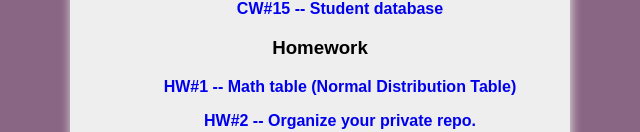
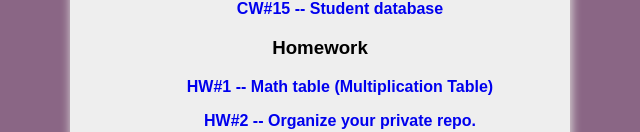
Before and after one commit to kevserbusrayildirim/AdvancedProgramming, a plain HTML site: page index.html in a window 1280 px wide. Shown: the part 668-800 px from the top of the page, without its empty margins (320-960 px from the left). Drawn offline with Linux system fonts and the light colour scheme; a web font is replaced by a local one.

Commit message:
Update index.html

```diff
--- a/index.html
+++ b/index.html
@@ -74,7 +74,7 @@
 
     <h3 id="homework">Homework</h3>
     <ul>
-      <li><a href="https://kevserbusrayildirim.github.io/AdvancedProgramming/HomeWork1_AdvancedProgramming/NormalDistributionsTable.html">HW#1 -- Math table (Normal Distribution Table)</a></li>
+      <li><a href="https://kevserbusrayildirim.github.io/AdvancedProgramming/multiplication table/multiplicationTable.html">HW#1 -- Math table (Multiplication Table)</a></li>
       <li><a href="https://kevserbusrayildirim.github.io/AdvancedProgramming">HW#2 -- Organize your private repo. </a></li>
       <li><a href="https://kevserbusrayildirim.github.io/AdvancedProgramming/HW3/Animation.html">HW#3 -- Animation. </a></li>
       <li><a href="https://kevserbusrayildirim.github.io/AdvancedProgramming/HW4/hw4.pdf">HW#4 -- Term project proposal </a></li>
```
